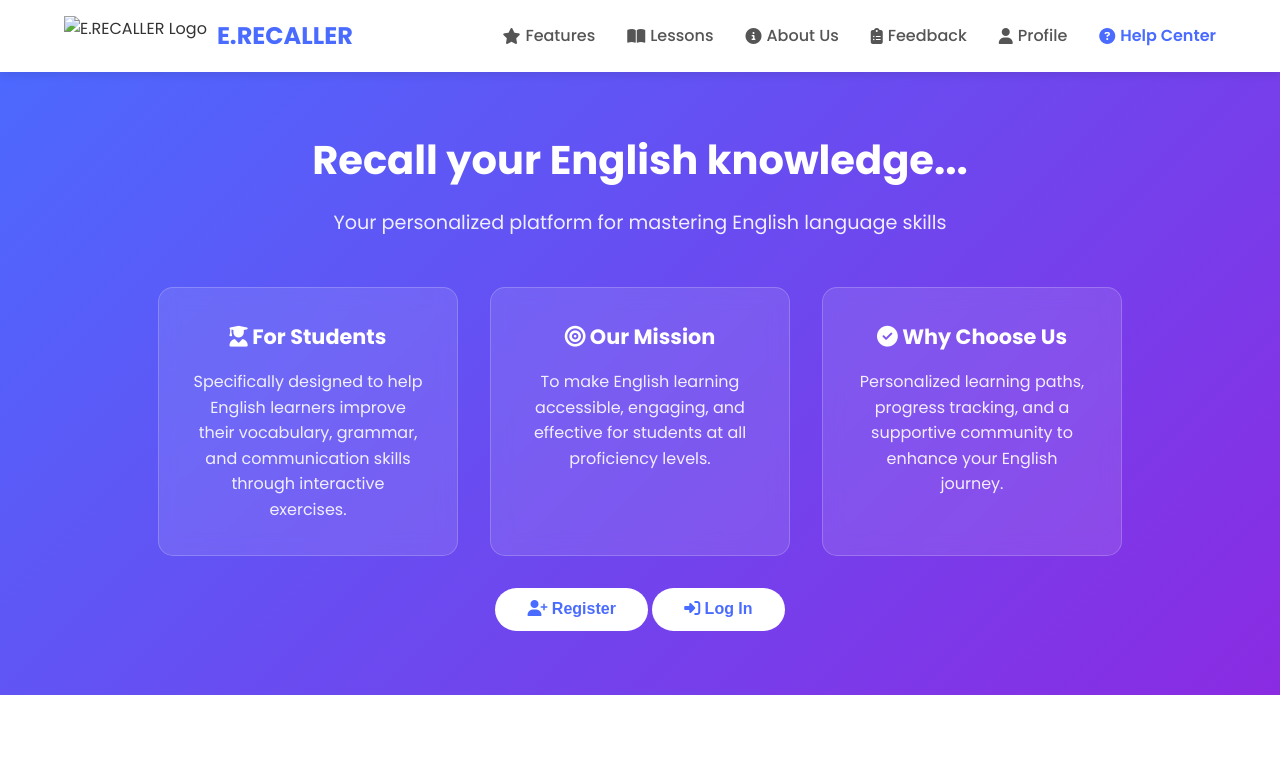
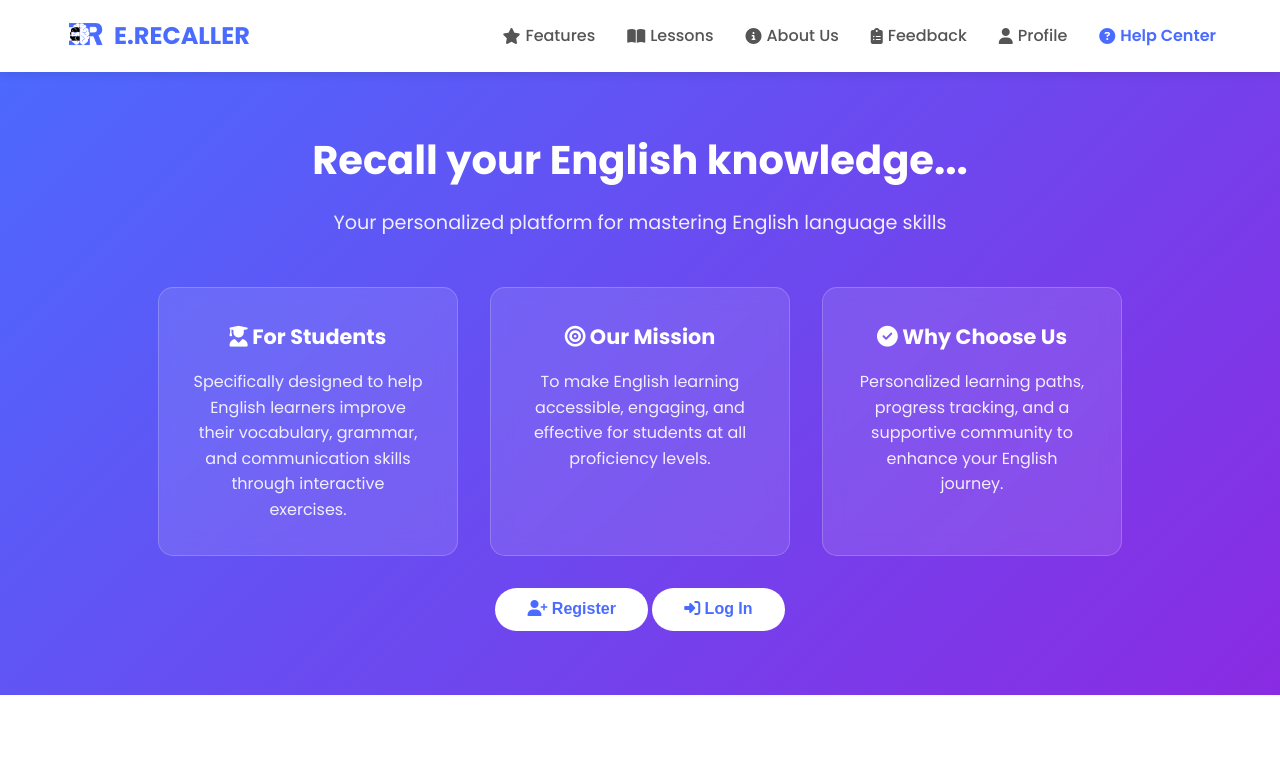
Before and after one commit to Aminda001/E.RECALLER_0.1, a plain HTML site: page index.html in a window 1280 px wide. Shown: the top 772 px of the page. Drawn offline with Linux system fonts and the light colour scheme.

Commit message:
Update index.html

```diff
--- a/index.html
+++ b/index.html
@@ -276,7 +276,7 @@
   <header class="navbar">
     <div class="logo-container">
       <!-- Add your logo.png file to your project folder -->
-      <img src="images/logo.png" alt="E.RECALLER Logo" class="logo-img">
+      <img src="logo.png" alt="E.RECALLER Logo" class="logo-img">
       <div class="logo-text">E.RECALLER</div>
     </div>
 
```
